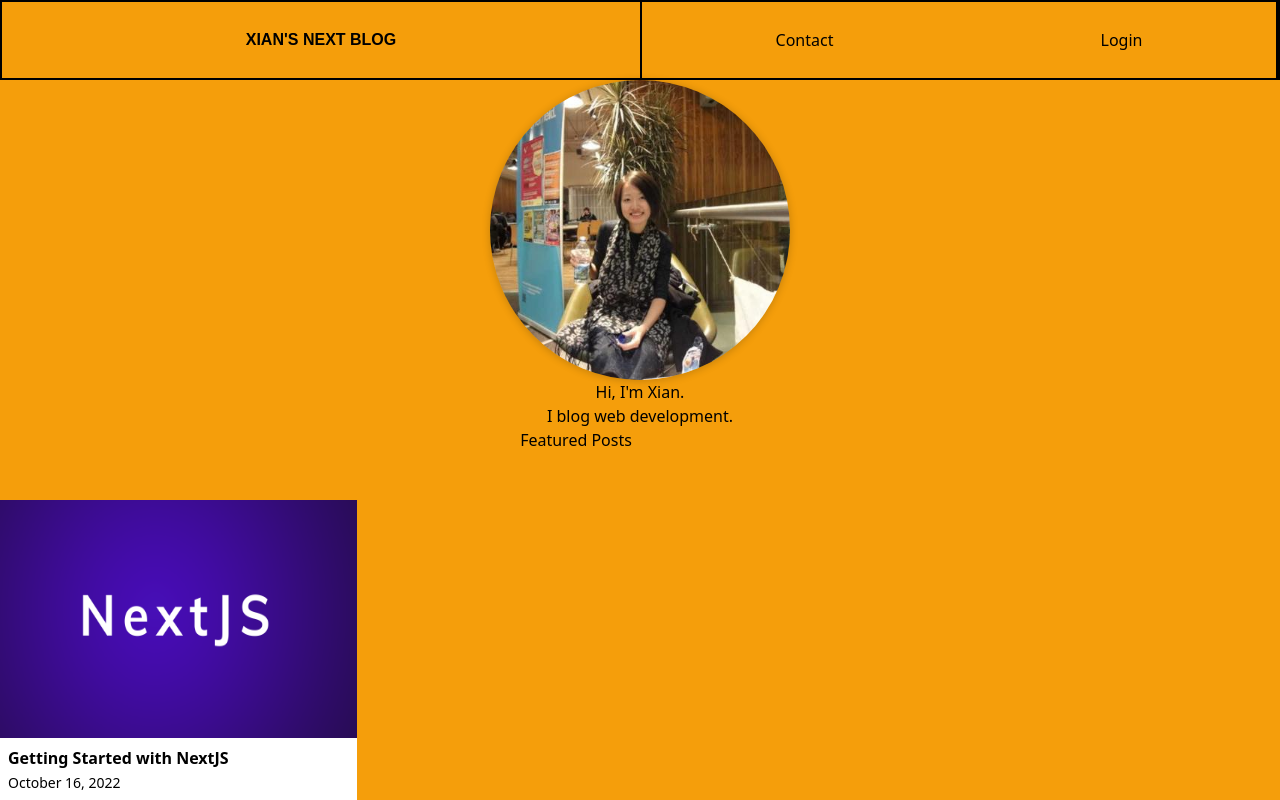
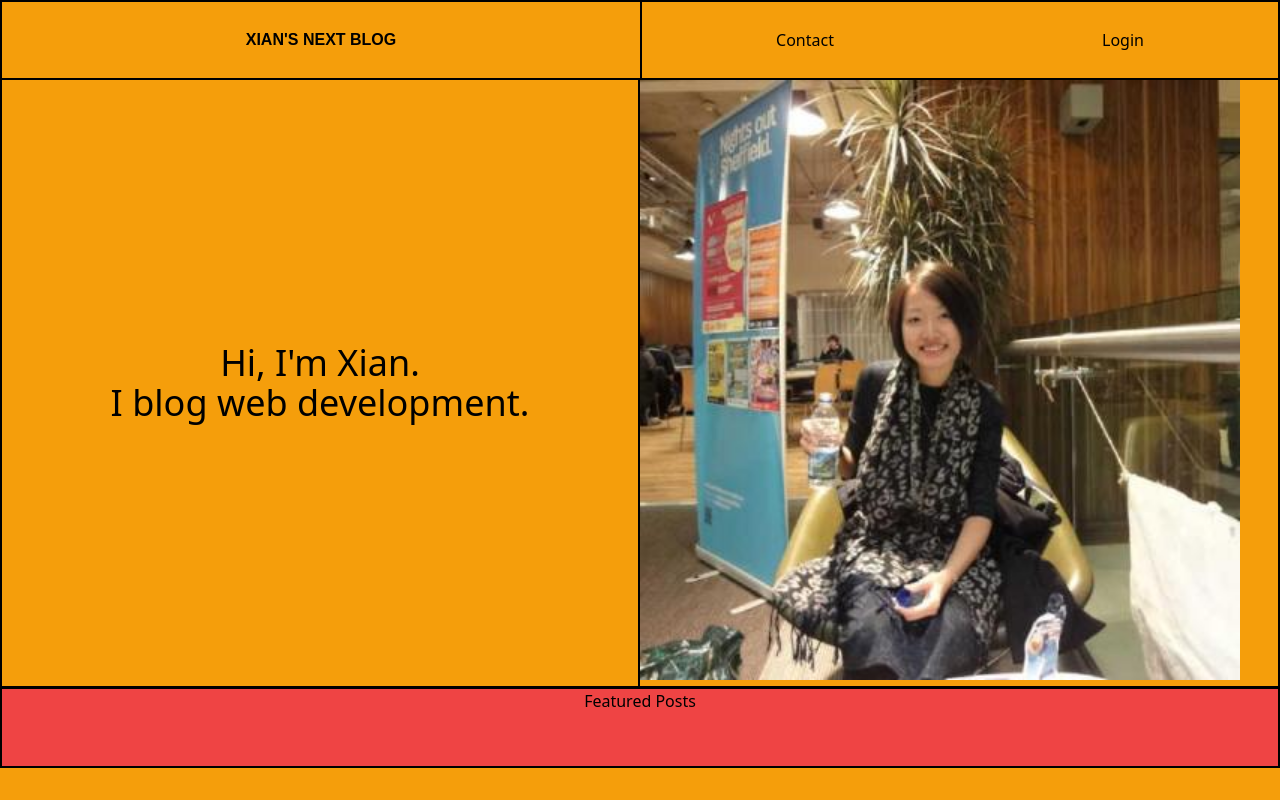
Before and after one commit to xnslx/next-blog, a Next.js app: page / in a window 1280 px wide. Shown: the top 800 px of the page. Built offline with nearby package versions, Linux system fonts and the light colour scheme; no server answers.

Commit message:
tailwind css

```diff
--- a/components/home-page/featured-posts.js
+++ b/components/home-page/featured-posts.js
@@ -4,8 +4,8 @@ import PostsGrid from '../posts/posts-grid';
 function FeaturedPosts(props) {
     console.log('props', props)
     return(
-        <section className={classes.latest}>
-            <h2>Featured Posts</h2>
+        <section className="">
+            <h2 className="bg-red-500 h-20 border border-black border-l-2 border-r-2 border-b-2 text-center">Featured Posts</h2>
             <PostsGrid posts={props.posts}/>
         </section>
     )
--- a/components/home-page/hero.js
+++ b/components/home-page/hero.js
@@ -3,12 +3,14 @@ import classes from './hero.module.css'
 
 function Hero() {
     return (
-        <section className={classes.hero}>
-            <div className={classes.image}>
-                <Image src="/images/site/xian.jpeg" alt="An image showing Xian" width={300} height={300} />
+        <section className="grid grid-cols-2 border-l-2 border-black border-r-2 border-b-2">
+            <div className="flex flex-col border-r-2 border-black justify-center items-center ">
+                <p className="text-4xl">Hi, I'm Xian.</p>
+                <p className="text-4xl">I blog web development.</p>
             </div>
-            <h1>Hi, I'm Xian.</h1>
-            <p>I blog web development.</p>
+            <div className="border-black">
+                <Image src="/images/site/xian.jpeg" alt="An image showing Xian" width={600} height={600}/>
+            </div>
         </section>
     )
 };
--- a/components/layout/main-navigation.js
+++ b/components/layout/main-navigation.js
@@ -10,13 +10,13 @@ function MainNavigation() {
         signOut()
     }
     return(
-        <header className="grid grid-cols-2 h-20 border-black border-2 ">
+        <header className="grid grid-cols-2 h-20 border-black border-t-2 border-b-2 border-l-2 border-r-2">
             <Link href='/'>
                 <a className="mt-auto mb-auto ml-auto mr-auto">
                     <Logo />
                 </a>
             </Link>
-            <nav className="border-black border-t-0 border-b-0 border-l-2 border-r-2">
+            <nav className="border-black border-t-0 border-b-0 border-l-2 ">
                 <ul className="flex flex-row justify-around h-full">
                     {session && <li className="mt-auto mb-auto">
                         <Link href="/posts">Posts</Link>
--- a/components/posts/post-detail/post-content.js
+++ b/components/posts/post-detail/post-content.js
@@ -48,9 +48,9 @@ function PostContent(props) {
 
     }
     return(
-        <article className={classes.content}>
+        <article className="w-9/12 ml-auto mr-auto">
             <PostHeader title={post.title} image={imagePath}/>
-            <ReactMarkdown components={customRenderers}>{post.content}</ReactMarkdown>
+            <ReactMarkdown components={customRenderers} className="w-9/12 ml-auto mr-auto mt-12">{post.content}</ReactMarkdown>
         </article>
     )
 };
--- a/components/posts/post-detail/post-header.js
+++ b/components/posts/post-detail/post-header.js
@@ -5,9 +5,11 @@ function PostHeader(props) {
 
     const { title, image } = props;
     return(
-        <header className={classes.header}>
-            <h1>{title}</h1>
-            <Image src={image} alt={title} width={200} height={150}/>
+        <header className="mt-12">
+            <h1 className="font-bold text-center">{title}</h1>
+            <div className="flex justify-center">
+                <Image src={image} alt={title} width={600} height={400} />
+            </div>
         </header>
     )
 };
--- a/components/posts/post-item.js
+++ b/components/posts/post-item.js
@@ -24,13 +24,13 @@ function PostItem(props) {
             <li className="">
                 <Link href={linkPath}>
                     <a>
-                        <div>
+                        <div className="">
                             <Image src={imagePath} alt={title} width={300} height={200} layout='responsive'/>
                         </div>
                         <div>
                             <h3 className="text-base font-bold ml-2 mt-2">{title}</h3>
                             <time className="text-sm font-light ml-2">{formattedDate}</time>
-                            <p className="font-normal mt-6 ml-2 pb-2">{excerpt}</p>
+                            <p className="font-normal text-sm mt-6 ml-2 pb-2">{excerpt}</p>
                         </div>
                     </a>
                 </Link>
--- a/tailwind.config.js
+++ b/tailwind.config.js
@@ -1,8 +1,14 @@
+const defaultTheme = require('tailwindcss/defaultTheme')
+
 module.exports = {
     purge: ['./pages/**/*.{js,ts,jsx,tsx}', './components/**/*.{js,ts,jsx,tsx}'],
     darkMode: false, // or 'media' or 'class'
     theme: {
-        extend: {},
+        extend: {
+            fontFamily: {
+                sans: ['Jura', ...defaultTheme.fontFamily.sans]
+            }
+        },
     },
     variants: {
         extend: {},
```
